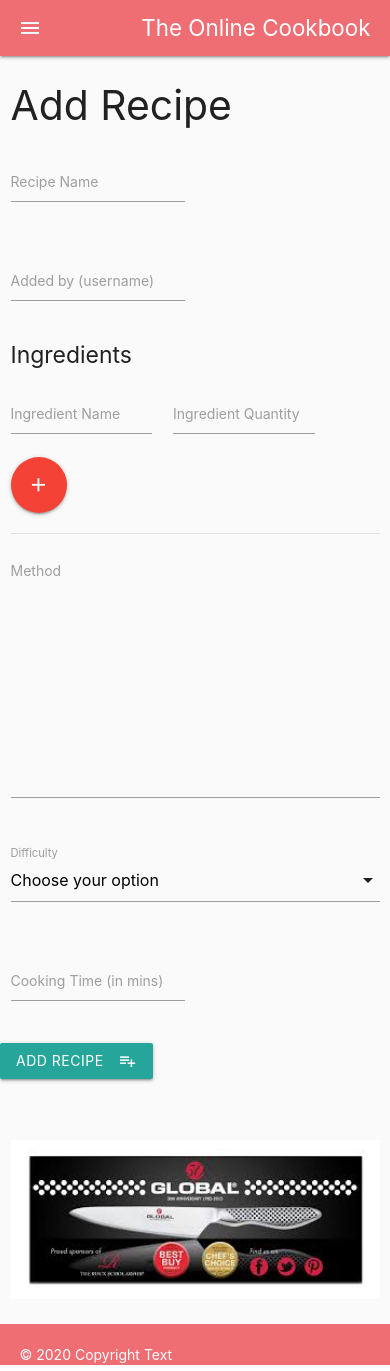
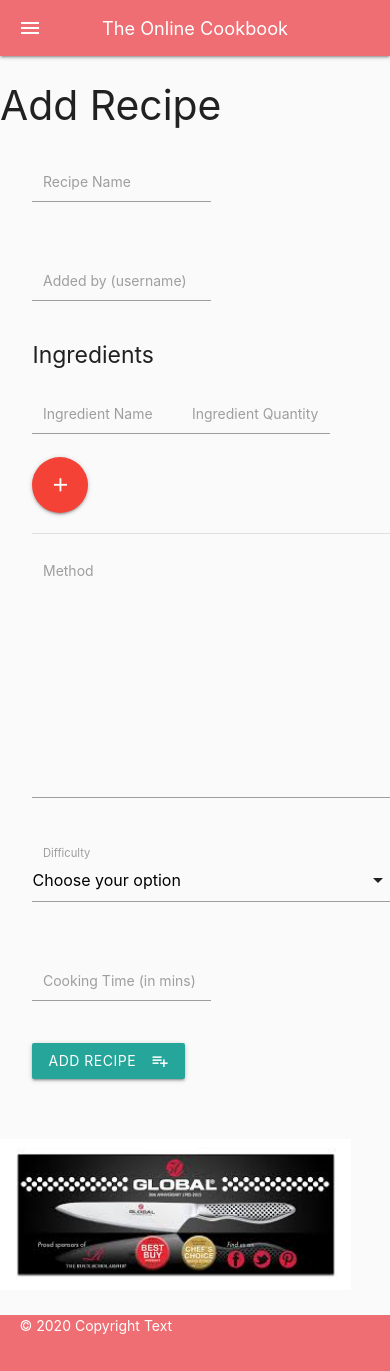
Before and after one commit to jamiebird119/Milestone-Project-the_online_kitchen, a Flask app: page /adduserrecipe in a window 390 px wide. Run offline with Flask 2, Linux system fonts and the light colour scheme; some libraries are stand-ins or nearby versions.

Commit message:
Added some responsiveness and fixed some associated overflow bugs

```diff
--- a/static/css/style.css
+++ b/static/css/style.css
@@ -1,29 +1,48 @@
 
 /* ---------------------------------------- General Classes  --------------------------------------------------------------------*/
-
+html{
+    width: 100vw;
+    padding:0;
+}
 body{
     background-color: rgb(250,250,250);
     padding: 0;
-    width: auto;
-    height: 100vh;
+    width: 100%;
 }
 
 .footer{
     background-color: #ee6e73;
     height: 4rem;
+    padding:0 ;
 }
-.section_heading{
-    padding: 1rem 0;
+nav .nav-wrapper {
+    padding:0;
 }
-
 .underline{
     text-decoration: underline;
 }
 
+nav ul {
+    padding: 0;
+    margin: 0 1rem;
+
+}
+.row .col{
+    padding: 0;
+
+}
+.col .row{
+    margin-left: 0;
+    margin-right: 0;
+}
+.drag-target{
+    width:0px;
+}
 nav .brand-logo{
-    width: 90%;
-    font-size: 1.6rem;
-    text-align: right;
+    height: inherit;
+    width:auto;
+    font-size: 1.3rem;
+    text-align: center;
 
 }
 
@@ -33,20 +52,25 @@ nav .brand-logo{
 
 .advert{
     text-align: center;
-    width:100%
+    width:90%;
+
 }
 
+.advert-containers a{
+    margin: 0 auto;
+}
 .advert-side{
     display: none;
 
 }
+
+input{
+    margin: 0 1rem;
+}
 /* ---------------------------------------- Responsive Design Elements --------------------------------------------------------------------*/
 
 @media only screen and (min-width:600px){
-   nav .brand-logo{
-    width: 30%;
-    text-align: left;
-}
+
     .advert-side{
         display: inline-flex;
         margin: 4rem auto;
--- a/templates/add_recipe_loggedin.html
+++ b/templates/add_recipe_loggedin.html
@@ -1,13 +1,13 @@
 {% extends 'loggedin.html' %} {% block content %}
 
 <h3>Add Recipe</h3>
-<div class="row">
+<div class="row no-gutters">
   <form
-    class="col s12"
+    class="col s11 offset-s1"
     action="{{ url_for('insertuser_recipe')}}"
     method="POST"
   >
-    <div class="row">
+    <div class="row no-gutters">
       <div class="input-field col s6">
         <input
           id="recipe_name"
@@ -20,7 +20,7 @@
       </div>
     </div>
 
-    <div class="row">
+    <div class="row no-gutters">
       <div class="input-field col s6">
         <input
           id="added_by"
@@ -35,7 +35,7 @@
     </div>
 
     <h5>Ingredients</h5>
-    <div class="row">
+    <div class="row no-gutters">
       <div class="input-field col s5 ingredients">
         <input
           id="ingredient"
@@ -67,7 +67,7 @@
 
     </div>
     <div class="col s12 divider"></div>
-    <div class="row">
+    <div class="row no-gutters">
       <div class="input-field col s12">
         <textarea
           id="method"
@@ -78,7 +78,7 @@
         <label for="method">Method</label>
       </div>
     </div>
-    <div class="row">
+    <div class="row no-gutters">
       <div class="input-field col s12">
         <select id="difficulty" name="difficulty">
           <option value="" disabled selected>Choose your option</option>
@@ -90,7 +90,7 @@
         <label>Difficulty</label>
       </div>
     </div>
-    <div class="row">
+    <div class="row no-gutters">
       <div class="input-field col s6">
         <input
           id="cooking_time"
@@ -101,7 +101,7 @@
         <label for="cooking_time">Cooking Time (in mins)</label>
       </div>
     </div>
-    <div class="row">
+    <div class="row no-gutters">
       <button class="btn waves-effect waves-light" type="submit" name="action">
         Add Recipe
         <i class="material-icons right">playlist_add</i>
--- a/templates/base.html
+++ b/templates/base.html
@@ -24,7 +24,7 @@
   <body>
     <nav>
       <div class="nav-wrapper navbar-fixed">
-        <a href="{{url_for('home')}}" class="brand-logo">The Online Cookbook</a>
+        <a href="{{url_for('home')}}" class="brand-logo">  The Online Cookbook</a>
         <a href="#" data-target="mobile-demo" class="sidenav-trigger"
           ><i class="material-icons">menu</i></a
         >
@@ -100,11 +100,11 @@
         </button>
       </li>
     </ul>
-    <div class="row">
+    <div class="row no-gutters">
       <div class="col s12 m8 offset-m1">
         {% block content %} {% endblock %}
       </div>
-      <div class="col s0 m3">
+      <div class="col s0 m3 advert-containers">
         <a href="https://globalknives.uk/"
           ><img
             class="advert-side"
--- a/templates/index.html
+++ b/templates/index.html
@@ -32,7 +32,7 @@
     </div>
   </form>
 </div>
-<div class="row search-results">
+<div class="row no-gutters search-results">
     {% if search_content %}
     <h4 class="section_heading"> Results </h4>
     {% endif %}
@@ -50,7 +50,7 @@
     <div class="col s12 divider"></div>
     {% endfor %}
   </div>
-<div class="row">
+<div class="row no-gutters">
   <div class="col s6">
     <h4 class="section_heading">Featured Recipes</h4>
    </div>
--- a/templates/loggedin.html
+++ b/templates/loggedin.html
@@ -22,7 +22,7 @@
    <body>
       <nav>
          <div class="nav-wrapper navbar-fixed">
-            <a href="{{url_for('userhome', username=session.username)}}" class="brand-logo">The Online Cookbook</a>
+            <a href="{{url_for('userhome', username=session.username)}}" class="brand-logo">  The Online Cookbook</a>
             <a data-target="mobile-demo" class="sidenav-trigger"
                ><i class="material-icons">menu</i></a
                >
@@ -38,11 +38,11 @@
          <li><a href="{{ url_for('adduserrecipe')}}">Add Recipe</a></li>
          <li><a href="{{ url_for('logout')}}">Log Out</a></li>
       </ul>
-      <div class="row">
-      <div class="col s12 m8 offset-m1">
+      <div class="row no-gutters">
+      <div class="col s12 m7 offset-m1">
         {% block content %} {% endblock %}
       </div>
-      <div class="col s0 m3">
+      <div class="col s0 m3 m1-offset">
         <a href="https://globalknives.uk/"
           ><img
             class="advert-side"
@@ -50,8 +50,8 @@
         /></a>
       </div>
     </div>
-    <div class="row">
-      <div class="col s12 m0">
+    <div class="row no-gutters">
+      <div class="col s12 m0 advert-containers">
         <a href="https://globalknives.uk/"
           ><img
             class="advert"
@@ -59,7 +59,7 @@
         /></a>
       </div>
     </div>
-<footer class="page-footer">
+<footer class="footer page-footer">
 
             <div class="container">
             © 2020 Copyright Text
```
